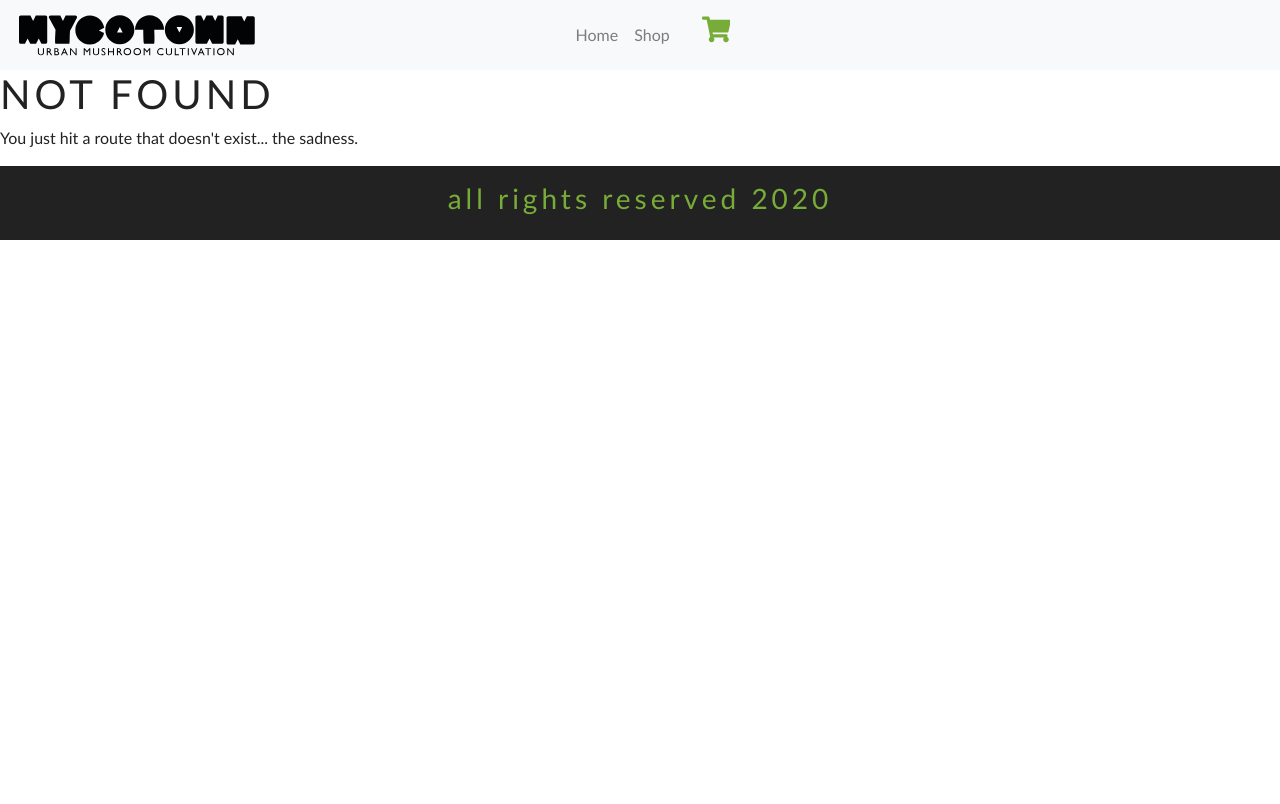
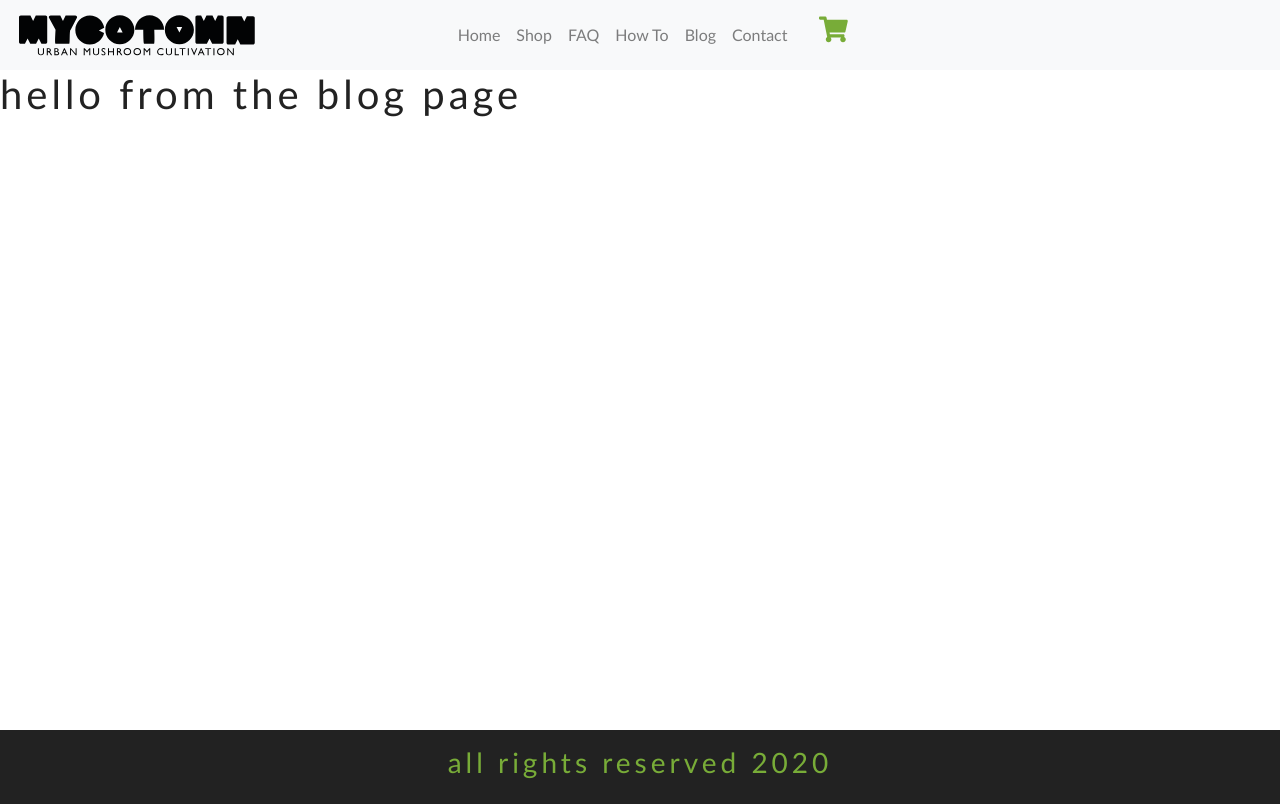
Before and after one commit to mrseanbaines/gatsby-1, a Gatsby site: page /blog in a window 1280 px wide. Before the commit this address had no page. Built offline with nearby package versions, Linux system fonts and the light colour scheme; Gatsby itself is replaced by a stand-in of ours.

Commit message:
added menu items and fixed footer

```diff
--- a/src/components/Globals/Navbar.js
+++ b/src/components/Globals/Navbar.js
@@ -17,6 +17,26 @@ export default class Navbar extends Component {
         id: 2,
         path: "/shop",
         text: "shop",
+      },
+      {
+        id: 3,
+        path: "/faq",
+        text: "FAQ",
+      },
+      {
+        id: 4,
+        path: "/howto",
+        text: "How To",
+      },
+      {
+        id: 5,
+        path: "/blog",
+        text: "blog",
+      },
+      {
+        id: 6,
+        path: "/contact",
+        text: "contact",
       },
     ],
   }
--- a/src/components/Home/Info.js
+++ b/src/components/Home/Info.js
@@ -1,7 +1,6 @@
 import React from "react"
 import { Link } from "gatsby"
 import Title from "../Globals/Title"
-/*import "https://www.google.com/search?client=firefox-b-d&q=mycotown#lrd=0x48769b7813079db3:0xee1cdc358016eda4,1,,," from "google"*/
 
 export default function info() {
   return (
@@ -13,12 +12,14 @@ export default function info() {
             <p className="lead text-muted mb-5">
               We currently have a five star rating on google.
             </p>
-            {/*<Link to="https://www.google.com/search?client=firefox-b-d&q=mycotown#lrd=0x48769b7813079db3:0xee1cdc358016eda4,1,,,"></Link>*/}
-            <Link to="/about/">
+            <a
+              href="https://www.google.com/search?client=firefox-b-d&q=mycotown#lrd=0x48769b7813079db3:0xee1cdc358016eda4,1,,,"
+              target="_blank"
+            >
               <button className="btn text-uppercase btn-green">
                 SEE OUR GOOGLE REVIEWS
               </button>
-            </Link>
+            </a>
           </div>
         </div>
       </div>
--- a/src/components/layout.css
+++ b/src/components/layout.css
@@ -10,6 +10,10 @@ body {
   background: var(--mainWhite);
   color: var(--mainDark);
   font-family: "Gill Sans", "Gill Sans MT", Calibri, "Trebuchet MS", sans-serif !important;
+}
+
+.main {
+  min-height: calc(100vh - 70px);
 }
 
 h1,
@@ -68,4 +72,5 @@ h6 {
 
 .footer {
   background: var(--mainDark);
+  flex-grow: 1;
 }
--- a/src/components/layout.js
+++ b/src/components/layout.js
@@ -15,9 +15,11 @@ import Footer from "./Globals/Footer"
 
 const Layout = ({ children }) => (
   <>
-    <Navbar />
-    {children}
-    <Footer />
+    <div className="main">
+      <Navbar />
+      {children}
+    </div>
+    <Footer className="footer" />
   </>
 )
 
--- /dev/null
+++ b/src/pages/blog.js
@@ -0,0 +1,15 @@
+import React from "react"
+import { Link, graphql } from "gatsby"
+import Layout from "../components/layout"
+
+const blog = () => {
+  return (
+    <Layout>
+      <div>
+        <h1>hello from the blog page</h1>
+      </div>
+    </Layout>
+  )
+}
+
+export default blog
```
Also changed, not shown: src/pages/contact.js (added, +15 -0 lines), src/pages/faq.js (added, +15 -0 lines), src/pages/howto.js (added, +15 -0 lines), src/pages/shop.js (+22 -6 lines).
